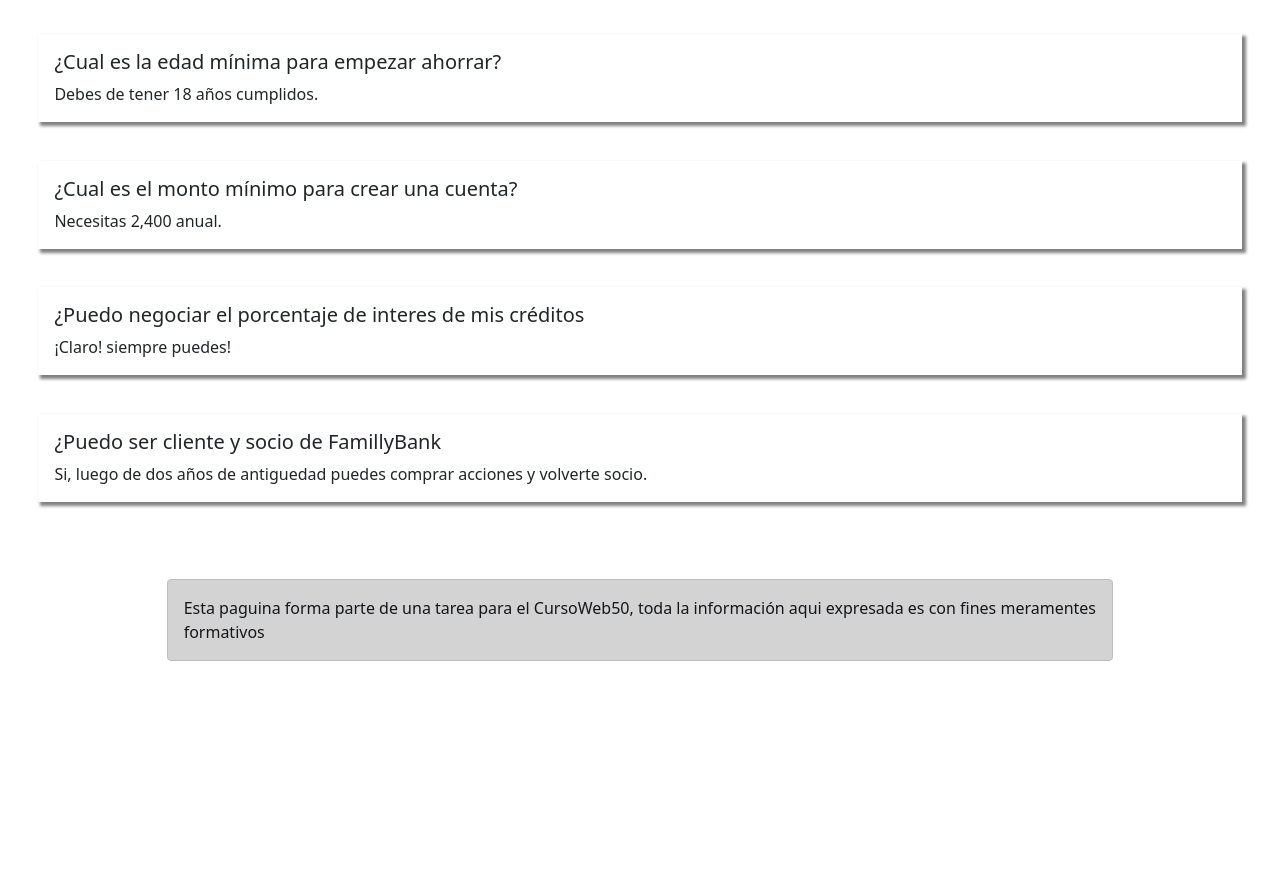
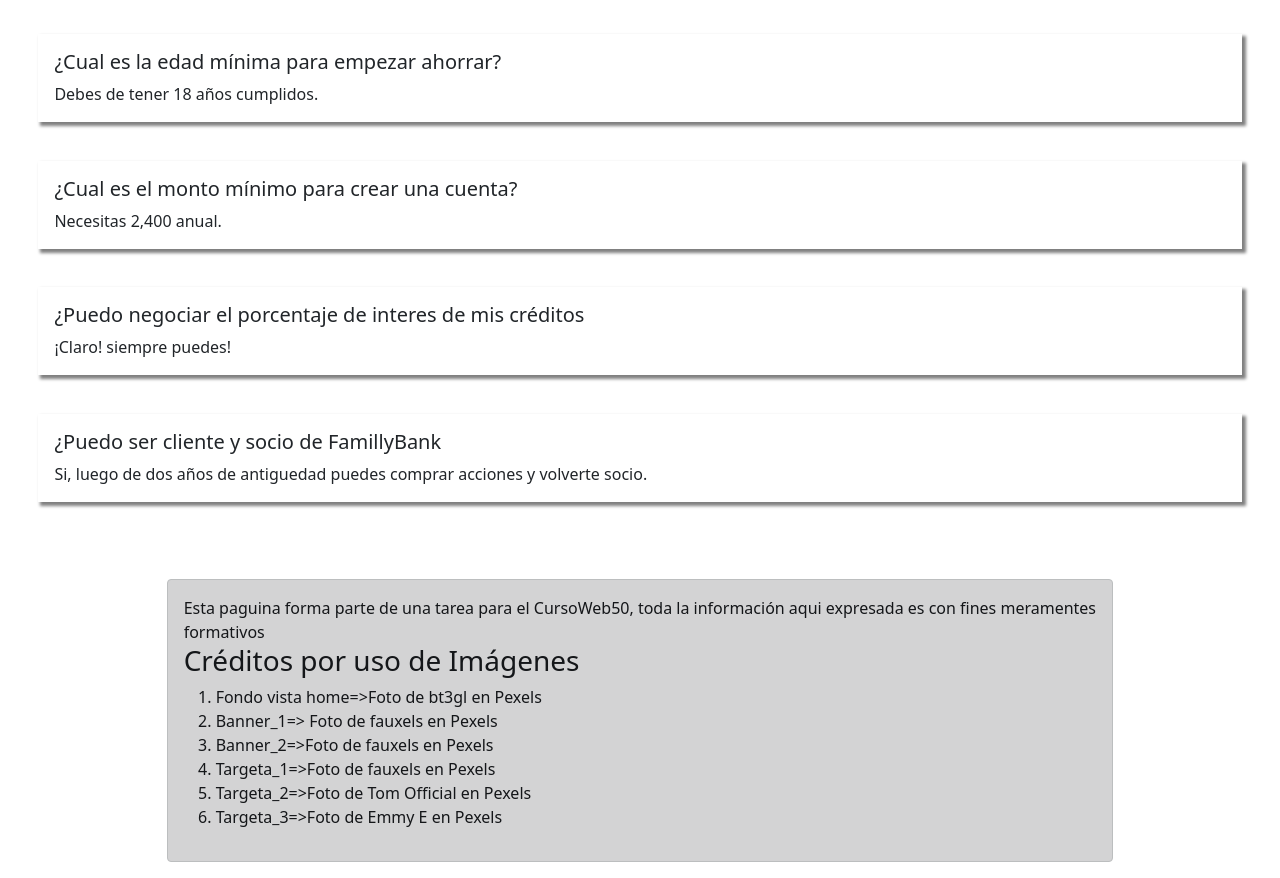
Before and after one commit to willR30/cs50w-project0, a plain HTML site: page Preguntas.html in a window 1280 px wide. Shown: the part 60-938 px from the top of the page. Before the commit the page ends 800 px from the top, so only its background shows below. Drawn offline with nearby package versions, Linux system fonts and the light colour scheme.

Commit message:
Céditos de recursos de img agregados

```diff
--- a/Preguntas.html
+++ b/Preguntas.html
@@ -65,6 +65,15 @@
       <div class="alert alert-dark" role="alert">
         Esta paguina forma parte de una tarea para el CursoWeb50, toda la información aqui expresada es con fines
         meramentes formativos
+        <h3>Créditos por uso de Imágenes</h3>
+      <ol>
+        <li> Fondo vista home=>Foto de bt3gl en Pexels</li>
+        <li>Banner_1=> Foto de fauxels en Pexels</li>
+        <li>Banner_2=>Foto de fauxels en Pexels</li>
+        <li>Targeta_1=>Foto de fauxels en Pexels</li>
+        <li>Targeta_2=>Foto de Tom Official en Pexels</li>
+        <li>Targeta_3=>Foto de Emmy E en Pexels</li>
+      </ol>
       </div>
     </footer>
 
```
Also changed, not shown: Contacto.html (+9 -0 lines), Servicios.html (+9 -0 lines), index.html (+10 -0 lines), 1 other file.
